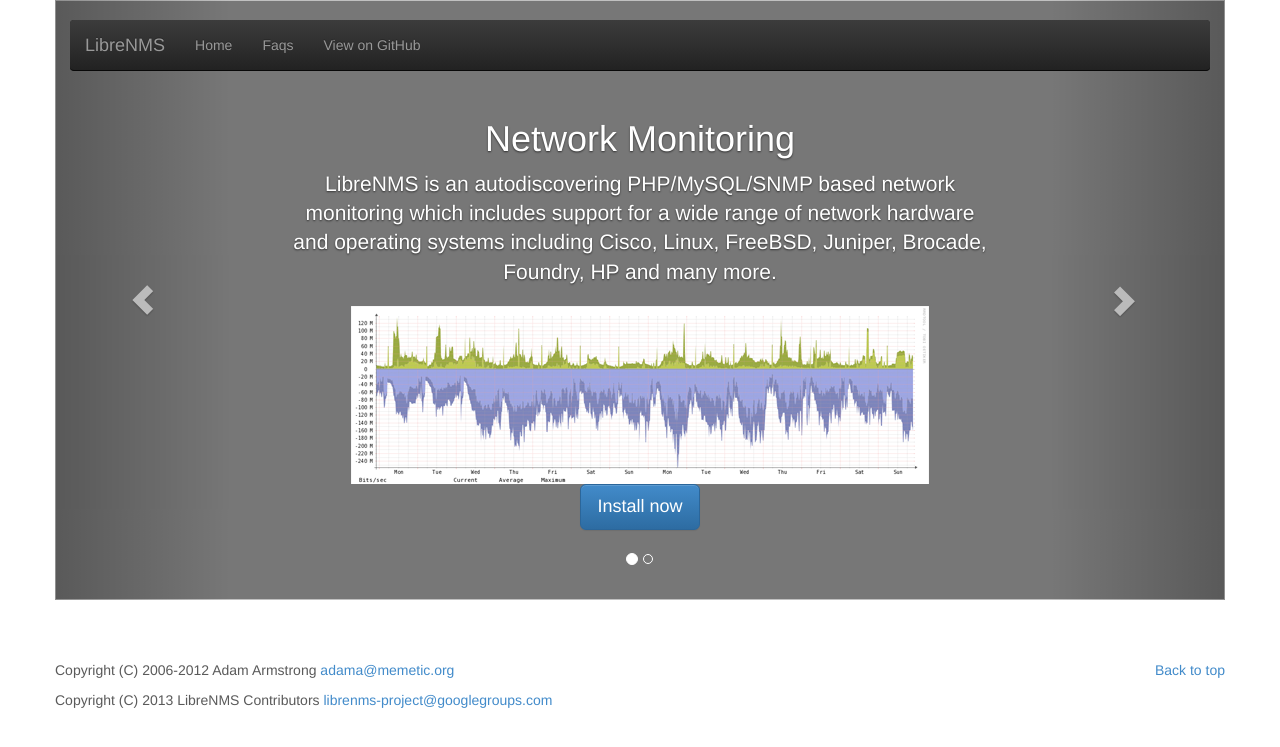
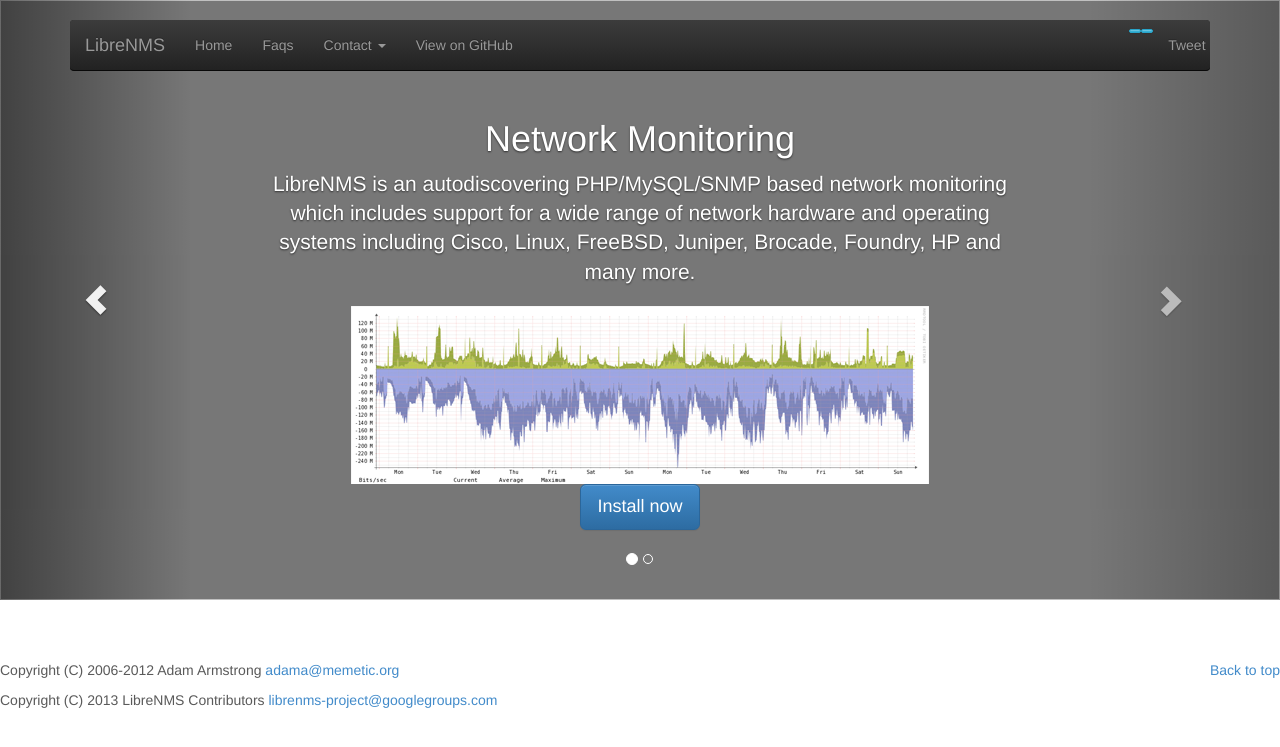
Before and after one commit to librenms/librenms.github.io, a Jekyll site: the page built from index.html, in a window 1280 px wide. Shown: the top 747 px of the page. Built offline with Jekyll 4.4.1, drawn with Linux system fonts in a browser that asks for light colours; comment, search, counter and statistics services are not loaded.

Commit message:
Added contact and twitter link along with some visual updates

```diff
--- a/_includes/footer.html
+++ b/_includes/footer.html
@@ -3,6 +3,6 @@
         <p>Copyright (C) 2006-2012 Adam Armstrong <a href="mailto:adama@memetic.org">adama@memetic.org</a></p>
         <p>Copyright (C) 2013 LibreNMS Contributors <a href="mailto:librenms-project@googlegroups.com">librenms-project@googlegroups.com</a></p>
       </footer>
-    </div>
+    <script>!function(d,s,id){var js,fjs=d.getElementsByTagName(s)[0];if(!d.getElementById(id)){js=d.createElement(s);js.id=id;js.src="//platform.twitter.com/widgets.js";fjs.parentNode.insertBefore(js,fjs);}}(document,"script","twitter-wjs");</script>
   </body>
 </html>
--- a/_includes/header.html
+++ b/_includes/header.html
@@ -36,11 +48,22 @@
               <ul class="nav navbar-nav">
                 <li><a href="/">Home</a></li>
                 <li><a href="/faq.html">Faqs</a></li>
+                <li class="dropdown">
+                  <a href="#" class="dropdown-toggle" data-toggle="dropdown">Contact <b class="caret"></b></a>
+                  <ul class="dropdown-menu">
+                    <li><a href="https://twitter.com/librenms">Twitter</a></li>
+                    <li><a href="https://groups.google.com/forum/#!forum/librenms-project">Mailing list</a></li>
+                  </ul>
+                </li>
                 <li><a href="https://github.com/librenms/librenms/">View on GitHub</a></li>
+              </ul>
+              <ul class="nav navbar-nav navbar-right">
+                <li><button class="btn btn-info btn-xs" href="https://github.com/librenms/librenms/issues" role="button" id="issues"></button></li>
+                <li><button class="btn btn-info btn-xs" href="https://github.com/librenms/librenms/pulls" role="button" id="pulls"></button></li>
+                <li><a href="https://twitter.com/share" data-via="librenms" class="twitter-share-button" >Tweet&nbsp;&nbsp;&nbsp;&nbsp;&nbsp;</a></li>
               </ul>
             </div>
           </div>
         </div>
       </div>
     </div>
-    <div class="container marketing">
```
Also changed, not shown: other parts of _includes/header.html (+12 -0 lines).
